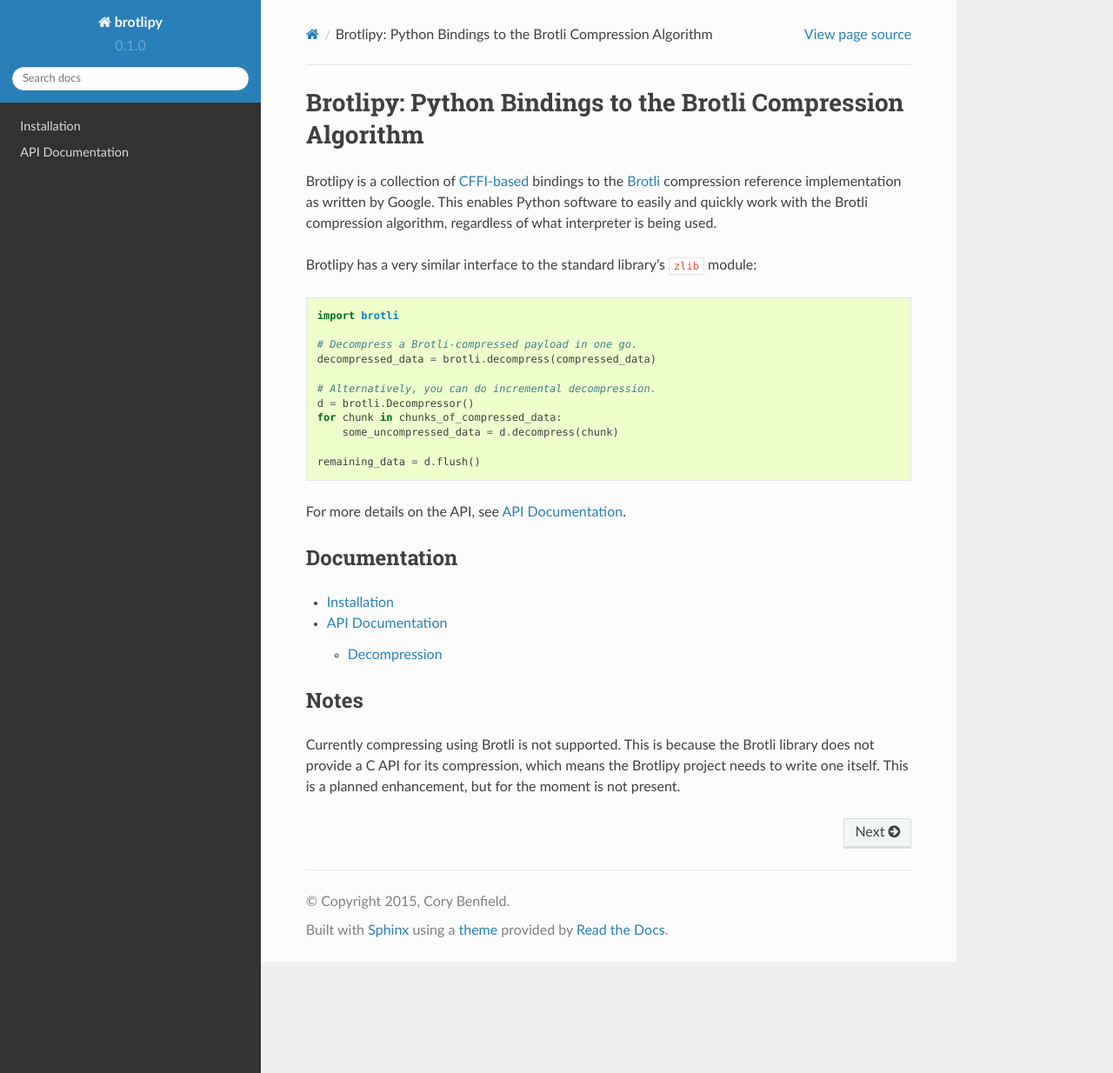
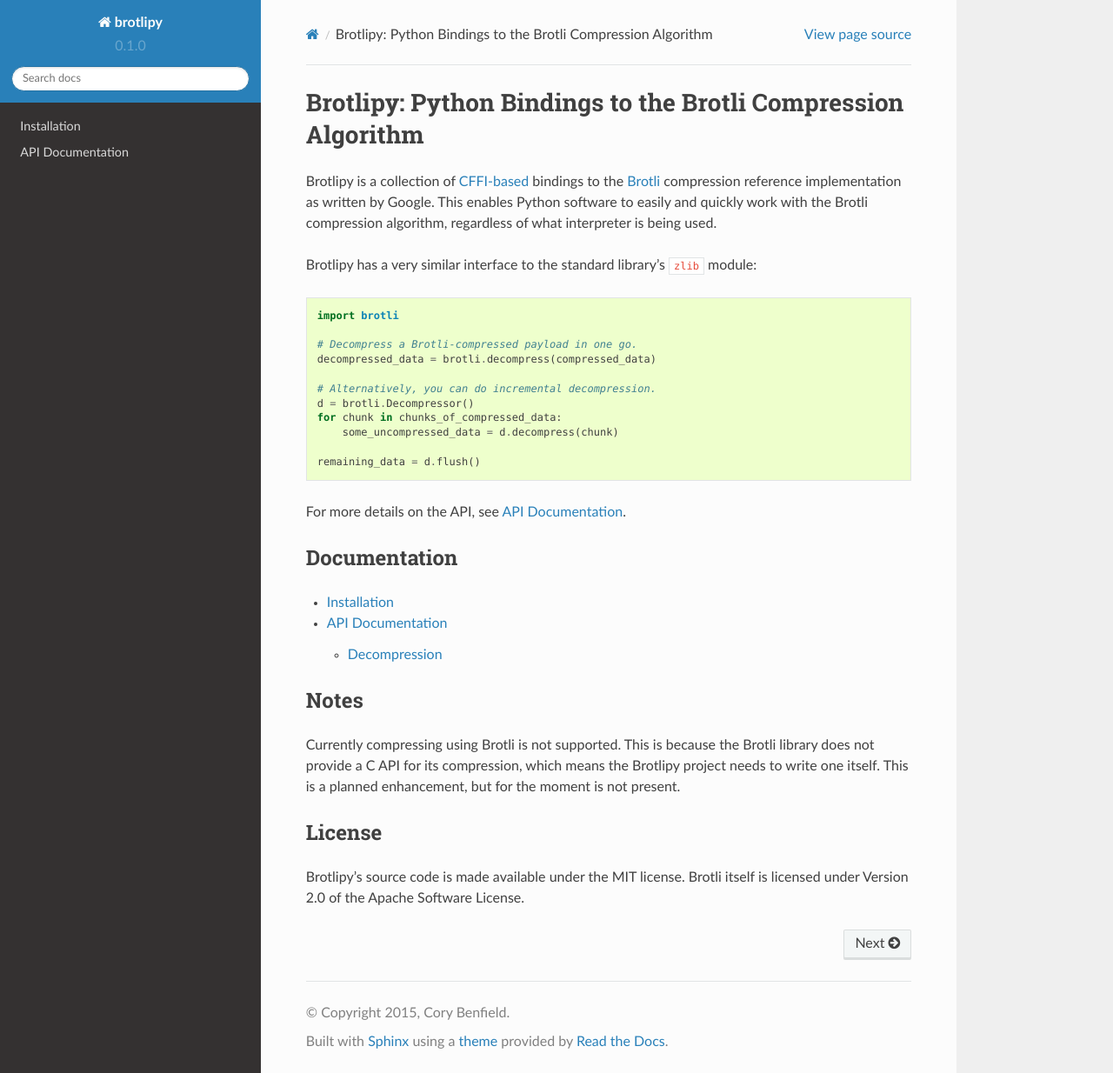
Before and after one commit to python-hyper/brotlicffi, a Sphinx documentation site: the page built from docs/source/index.rst, in a window 1280 px wide and 1234 px high. Shown: the whole window at 87% size. Built offline with Sphinx 7.4.7 and the Read the Docs theme 2.0.0, drawn with Linux system fonts in a browser that asks for light colours.

Commit message:
Mention the license in the docs.

```diff
--- a/docs/source/index.rst
+++ b/docs/source/index.rst
@@ -46,3 +46,9 @@
 library does not provide a C API for its compression, which means the Brotlipy
 project needs to write one itself. This is a planned enhancement, but for the
 moment is not present.
+
+License
+-------
+
+Brotlipy's source code is made available under the MIT license. Brotli itself
+is licensed under Version 2.0 of the Apache Software License.
```
